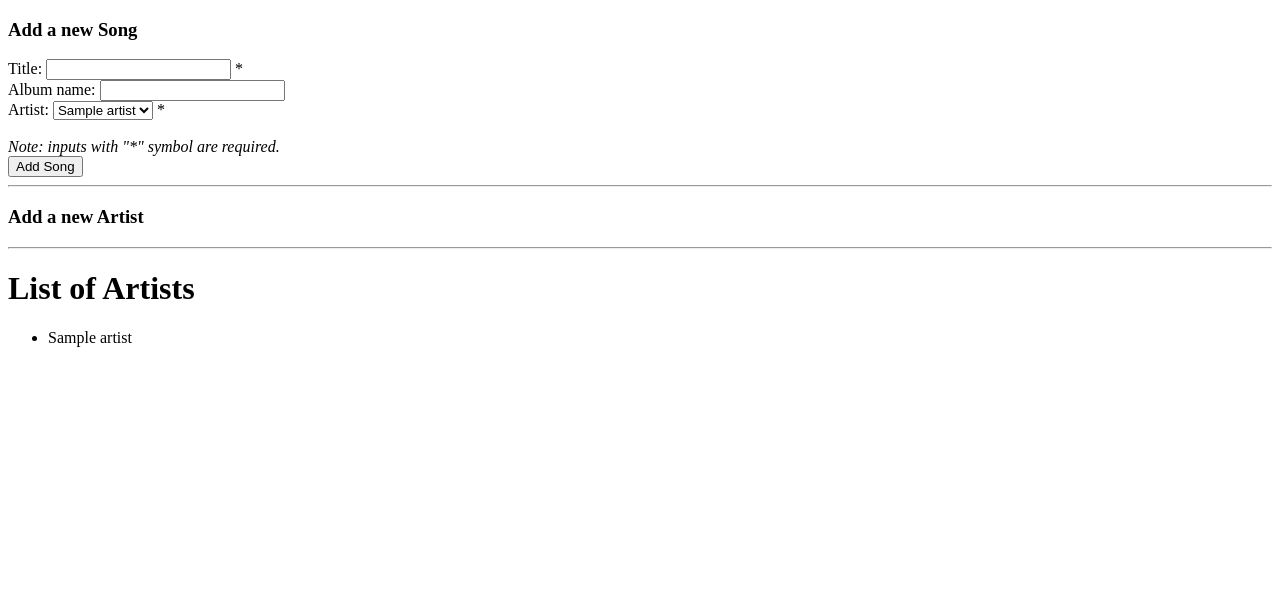
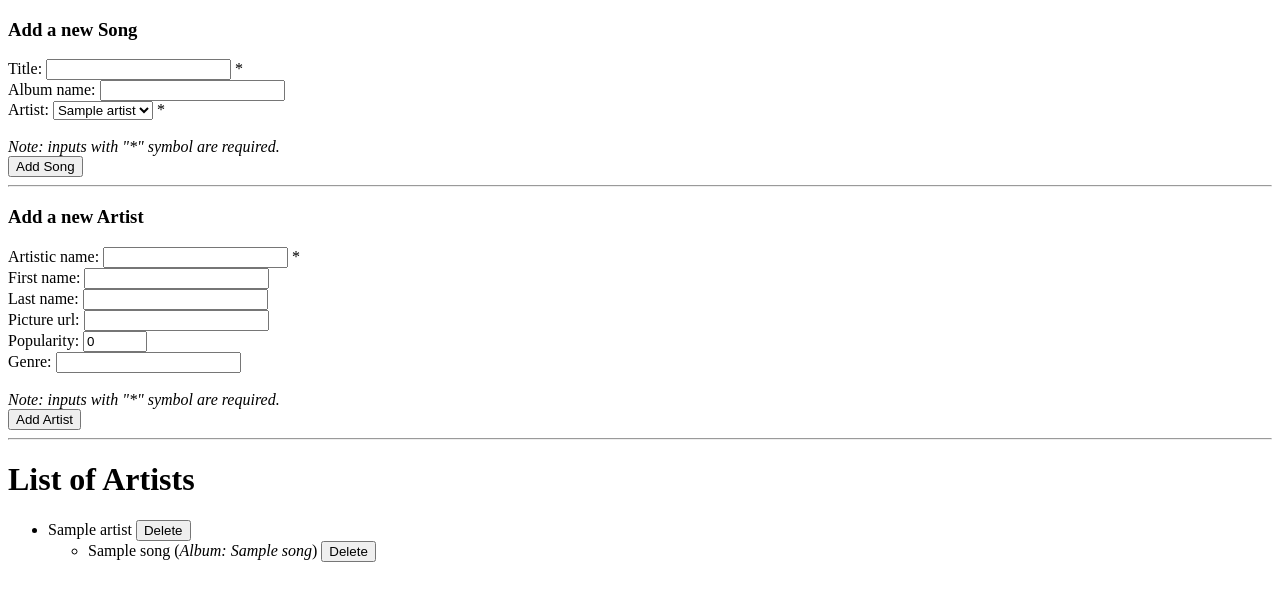
Before and after one commit to rmotr-group-projects/wdc-django-practice-3, a Django app: page /artists/ in a window 1280 px wide. Shown: the top 601 px of the page. Run offline with Django 3.2, Linux system fonts and the light colour scheme; tables that the repository leaves empty hold one stand-in row (values such as "Sample post").

Commit message:
Finished with no erros

```diff
--- a/django_practice_3/artists/admin.py
+++ b/django_practice_3/artists/admin.py
@@ -11,5 +11,5 @@ class ArtistAdmin(admin.ModelAdmin):
 
 @admin.register(Song)
 class SongAdmin(admin.ModelAdmin):
-    list_display = ('id', 'title', 'album_name')
-    list_filter = ('album_name',)
+    list_display = ('id', 'artist', 'title', 'album_name')
+list_filter = ('album_name',)
--- a/django_practice_3/artists/models.py
+++ b/django_practice_3/artists/models.py
@@ -16,6 +16,6 @@ class Artist(models.Model):
 
 
 class Song(models.Model):
-    # artist = ...
+    artist = models.ForeignKey(Artist, on_delete=models.CASCADE)
     title = models.CharField(max_length=255)
     album_name = models.CharField(max_length=255, blank=True)
--- a/django_practice_3/artists/views.py
+++ b/django_practice_3/artists/views.py
@@ -38,8 +38,37 @@ def delete_song(request):
 
 
 def create_artist(request):
-    pass
+    artistic_name = request.POST['artistic_name']
+    first_name = request.POST.get('first_name', '')
+    last_name = request.POST.get('last_name', '')
+    picture_url = request.POST.get('picture_url', '')
+    popularity = request.POST.get('popularity', 0)
+    genre = request.POST.get('genre', '')
+
+     # validate required fields
+    if not artistic_name:
+        return redirect('artists')
+
+    popularity = int(popularity)
+
+    Artist.objects.create(
+        artistic_name=artistic_name,
+        first_name=first_name,
+        last_name=last_name,
+        picture_url=picture_url,
+        popularity=popularity,
+        genre=genre
+    )
+    return redirect('artists')
 
 
 def delete_artist(request):
-    pass
+    artist_id = request.POST['artist_id']
+
+    try:
+        artist = Artist.objects.get(id=artist_id)
+    except Artist.DoesNotExist:
+        return HttpResponseNotFound()
+
+    artist.delete()
+    return redirect('artists')
--- a/django_practice_3/django_practice_3/urls.py
+++ b/django_practice_3/django_practice_3/urls.py
@@ -13,6 +13,7 @@ Including another URLconf
     1. Import the include() function: from django.urls import include, path
     2. Add a URL to urlpatterns:  path('blog/', include('blog.urls'))
 """
+
 from django.contrib import admin
 from django.urls import path
 
@@ -23,7 +24,6 @@ urlpatterns = [
     path('artists/', views.artists, name='artists'),
     path('create-song/', views.create_song, name='create_song'),
     path('delete-song/', views.delete_song, name='delete_song'),
-    ##################
-    # Your URLs here #
-    ##################
+    path('create-artist/', views.create_artist, name='create_artist'),
+    path('delete-artist/', views.delete_artist, name='delete_artist'),
 ]
--- a/django_practice_3/templates/index.html
+++ b/django_practice_3/templates/index.html
@@ -11,7 +11,7 @@
   </style>
 </head>
 <body>
-  <!-- Create Song form -->
+  <!-- Song form begins -->
   <h3>Add a new Song</h3>
   <form action="{% url 'create_song' %}" method='POST'>
     {% csrf_token %}
@@ -37,11 +37,33 @@
   </form>
   <hr>
 
-  <!-- Create Artist form -->
+  <!-- Artist form begins -->
   <h3>Add a new Artist</h3>
-  <form action="" method='POST'> <!--  Add propper URL in form's action -->
+  <form action="{% url 'create_artist' %}" method='POST'>
     {% csrf_token %}
-    <!-- Add here the fields for the 'Add Artist' form -->
+    <div>
+      Artistic name: <input type="text" name='artistic_name'> *
+    </div>
+    <div>
+      First name: <input type="text" name='first_name'>
+    </div>
+    <div>
+      Last name: <input type="text" name='last_name'>
+    </div>
+    <div>
+      Picture url: <input type="url" name='picture_url'>
+    </div>
+    <div>
+      Popularity: <input type="number" min="0" max="100" value="0" name='popularity'>
+    </div>
+    <div>
+      Genre: <input type="text" name='genre'>
+    </div>
+    <br>
+    <div>
+        <i>Note: inputs with "*" symbol are required.</i>
+    </div>
+    <input type="submit" value="Add Artist">
   </form>
   <hr>
 
@@ -52,9 +74,10 @@
       <li>
         <label>{{ artist.artistic_name }}</label>
         <!-- Form for deleting an Artist -->
-        <form action="" method='POST' class='inline'> <!--  Add propper URL in form's action -->
+        <form action="{% url 'delete_artist' %}" method='POST' class='inline'>
           {% csrf_token %}
-          <!-- Add here the fields for the 'Delete Artist' form -->
+          <input type="hidden" name="artist_id" value="{{ artist.id }}">
+          <input type="submit" name='delete_artist' value='Delete'>
         </form>
         <ul>
           {% for song in artist.song_set.all %}
```
Also changed, not shown: django_practice_3/artists/orm_exercises.py (+33 -20 lines), django_practice_3/artists/tests.py (line endings or trailing spaces).
